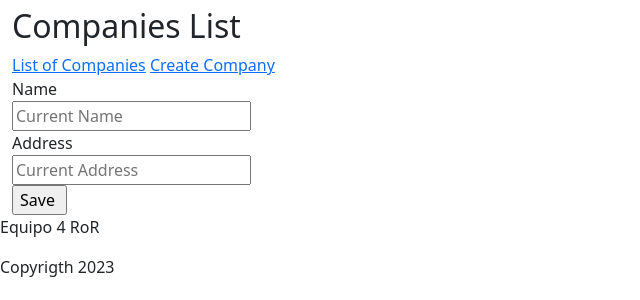
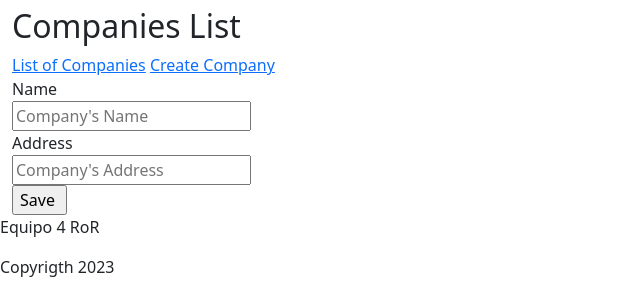
Before and after one commit to BrightCoders-Institute/BCDIC22-RoR-reloj-checador-team4, a Rails app: page /company/1/edit in a window 1280 px wide. Shown: the part 413-713 px from the top of the page, without its empty margins (0-640 px from the left). Run offline with Rails 7, Linux system fonts and the light colour scheme; style sheets or scripts are compiled from the project's sources; some libraries are stand-ins or nearby versions.

Commit message:
Fix issue with parcials in Company's view

```diff
--- a/app/views/company/_form2.html.erb
+++ /dev/null
@@ -1,13 +0,0 @@
-<%= form_with model: @company do |form|  %>
-  <div>
-    <%= form.label :Name %><br>
-    <%= form.text_field :title, placeholder: "Current Name" %>
-  </div>
-  <div>
-    <%= form.label :Address %><br>
-    <%= form.text_field :body, placeholder: "Current Address" %>
-  </div>
-  <div>
-    <%= form.submit %>
-  </div>
-<% end %>
--- a/app/views/company/edit.html.erb
+++ b/app/views/company/edit.html.erb
@@ -10,7 +10,7 @@
         <h2>Companies List</h2>
         <span><%= link_to "List of Companies", "/company/" %></span>
         <span><%= link_to "Create Company", "/company/new" %></span>
-        <%= render 'form2', company: @company %>
+        <%= render 'form', company: @company %>
       </div> <%# /content %>
     </div> <%# /right side R %>
   </div> <%# /class %>
--- a/app/views/company/new.html.erb
+++ b/app/views/company/new.html.erb
@@ -10,7 +10,7 @@
         <h2>Companies List</h2>
         <span><%= link_to "List of Companies", "/company/" %></span>
         <span>Create Company</span>
-        <%= render 'form1', company: @company %>
+        <%= render 'form', company: @company %>
       </div> <%# /content %>
     </div> <%# /right side R %>
   </div> <%# /class %>
```
Also changed, not shown: app/views/company/_form.html.erb (renamed from app/views/company/_form1.html.erb).
